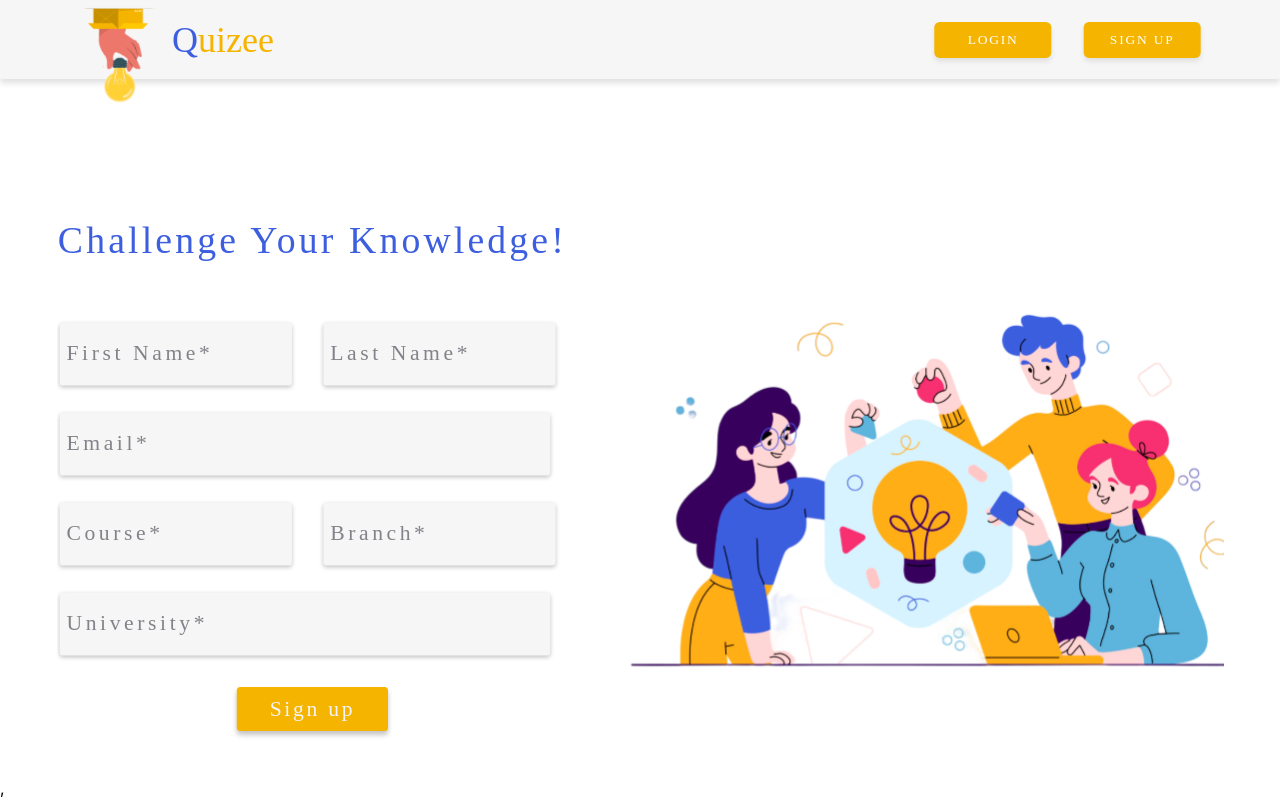
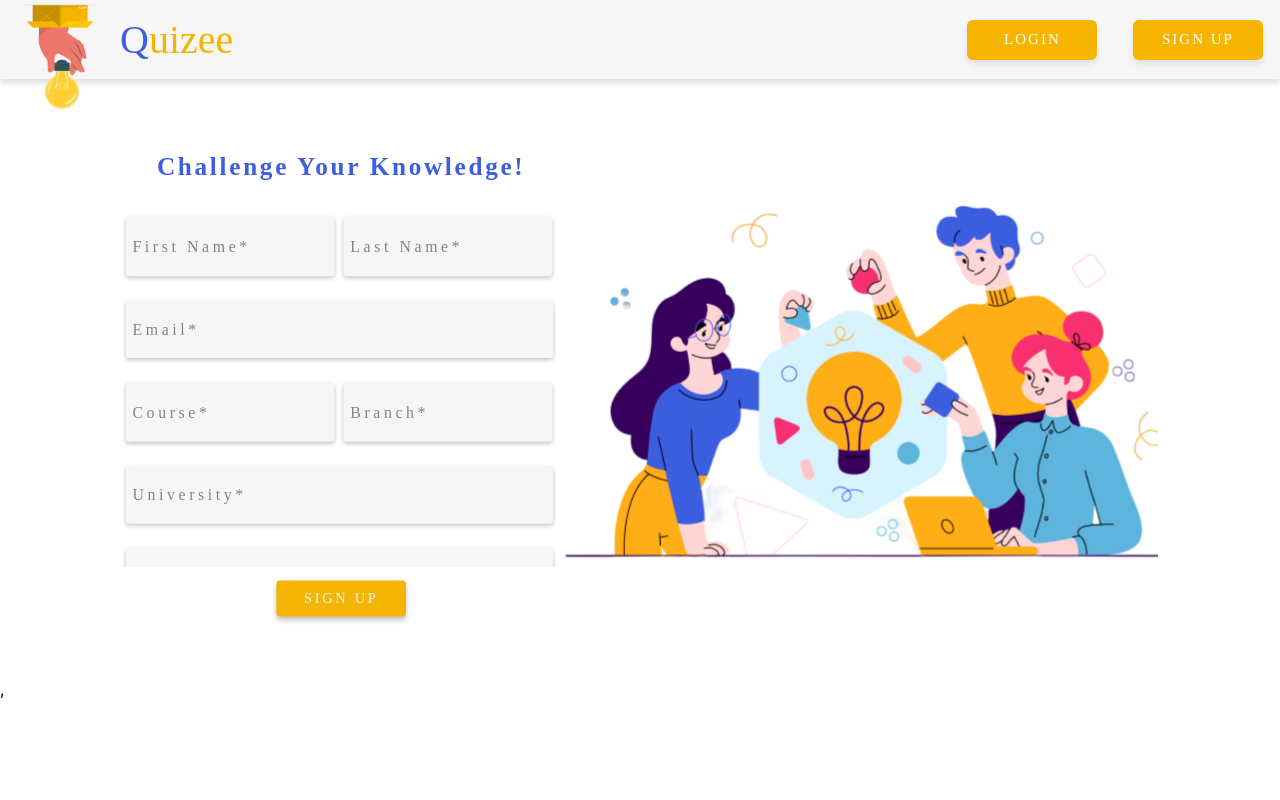
Before and after one commit to RohitRaj766/Qezee, a React (Create React App) app in the folder client/: page /signup in a window 1280 px wide. Built offline with nearby package versions, Linux system fonts and the light colour scheme.

Commit message:
signup Ui Fix

```diff
--- a/client/src/user/userScreens/signup/Signup.jsx
+++ b/client/src/user/userScreens/signup/Signup.jsx
@@ -28,12 +28,8 @@ const Signup = () => {
 
 
   useEffect(() => {
-    if (signupMessage === "OTP sent to email" && otpSent) {
-      alert("OTP sent to email");
-    } else if (signupMessage) {
-
-    }
-  }, [signupMessage, otpSent]);
+    if (signupMessage === "OTP sent to email") setOtpSent(true);
+  }, [signupMessage]);
 
   const handleChange = (e) => {
     setUserData({
@@ -80,11 +76,9 @@ const Signup = () => {
       ...userData,
       email: sanitizedEmail,
       password: sanitizedPassword,
-      confirmpassword: sanitizedConfirmPassword,
     };
 
     dispatch(signupRequest(sanitizedUserData));
-    setOtpSent(true);
   };
 
   const handleCloseModal = () => {
@@ -92,9 +86,9 @@ const Signup = () => {
   };
 
   return (
-    <div className='main'>
+    <div className='mainSignup'>
       <div className='boxContainer'>
-        <p>Challenge Your Knowledge!</p>
+        <p className='signupheading'>Challenge Your Knowledge!</p>
         <div className='formContainer'>
           <form onSubmit={handleSubmit}>
             <div className='smallForm'>
@@ -113,9 +107,10 @@ const Signup = () => {
             <input className="inputField" type="password" name="confirmpassword" value={userData.confirmpassword} onChange={handleChange} placeholder="Confirm Password*" required />
           </form>
         </div>
-        <button type="submit" onClick={handleSubmit}>Sign up</button>
-        {/* {signupMessage && <p>{signupMessage}</p>}
-        {error && <p>{error}</p>} */}
+
+        {signupMessage && <p>{signupMessage}</p>}
+        {error && <p>{error}</p>}
+        <button type="submit" onClick={handleSubmit}>SIGN UP</button>
       </div>
 
       <div>
--- a/client/src/user/userScreens/signup/Signup.scss
+++ b/client/src/user/userScreens/signup/Signup.scss
@@ -1,13 +1,11 @@
 @import "../../assets/Common";
 
-
-.main {
+.mainSignup {
     display: flex;
     justify-content: center;
     align-items: center;
-    gap: 5%;
-    margin-top: 120px;
-
+    width: 90%;
+    margin: 20px auto;
 
     .boxContainer {
         display: flex;
@@ -16,12 +14,13 @@
         width: 100%;
         max-width: 600px;
 
-        p {
-            font-size: 41.9px;
+        .signupheading {
+            font-size: 28px;
             color: rgba(60, 94, 223, 1);
-            margin-top: -10px;
+            // margin-top: -10px;
+            font-weight: 700;
             font-family: $primary-font;
-            letter-spacing:3.5px;
+            letter-spacing: 3px;
             white-space: nowrap;
             overflow: hidden;
             text-overflow: ellipsis;
@@ -33,10 +32,11 @@
             overflow-x: hidden;
             display: flex;
             flex-direction: column;
-            margin-top: 10px;
+
             &::-webkit-scrollbar {
                 width: 8px;
             }
+
             &::-webkit-scrollbar-thumb {
                 background-color: #7B8788;
                 border-radius: 10px;
@@ -58,66 +58,46 @@
                     color: rgb(130, 131, 137);
                     letter-spacing: 4px;
                     box-shadow: -0.005rem 0.125rem 0.325rem 0.005rem rgba(12, 12, 12, 0.25);
+                    background-color: #F7F6F6;
+                    border-radius: 0.25rem;
+                    border: none;
+                    font-family: $primary-font;
+                    font-size: 1.1rem;
+
                     &::placeholder {
-                        font-family: $primary-font;
-                        letter-spacing:4px;
-                        font-size: 1.5rem;
+                        letter-spacing: 4px;
                         color: rgb(130, 131, 137);
                     }
-                    &::-webkit-input-placeholder {
-                        font-family: $primary-font;
-                        letter-spacing:4px;
-                        font-size: 1.5rem;
+
+                    &:-webkit-autofill {
+                        -webkit-box-shadow: 0 0 0 1000px #F7F6F6 inset;
+                        -webkit-text-fill-color: rgb(130, 131, 137);
                     }
-                    &:-ms-input-placeholder {
-                        font-family: $primary-font;
-                        letter-spacing:4px;
-                        font-size: 1.5rem;
-                    }
+
                     &:focus {
                         outline: none;
-                    }
-                     &:-webkit-autofill {
-                        -webkit-box-shadow: 0 0 0 1000px #F7F6F6 inset;
-                        -webkit-text-fill-color: rgb(130, 131, 137);
-                     }
-                    &:-webkit-autofill:hover, &:-webkit-autofill:focus, &:-webkit-autofill:active {
-                        -webkit-box-shadow: 0 0 0 1000px #F7F6F6 inset;
-                        -webkit-text-fill-color: rgb(130, 131, 137);
                     }
                 }
 
                 .inputField {
                     width: 95%;
-                    height: 4.375rem;
-                    padding: 0 0 0 0.5rem;
-                    font-size: 1.5rem;
-                    font-family: $primary-font;
-                    background-color: #F7F6F6;
-                    border-radius: 0.25rem;
-                    border: none;
-                    margin: 0.9375rem 0;
-                    letter-spacing: 3px;
+                    height: 4rem;
+                    padding: 0 0.5rem;
+                    margin-top: 12px;
+                    margin-bottom: 15px;
                 }
 
                 .smallForm {
                     display: flex;
                     justify-content: space-between;
-                    gap: 1.25rem;
-
+                    width: 100%;
                     .smallInputField {
-                        flex: 1;
-                        justify-content: space-evenly;
-                        width: 15.625rem;
-                        height: 4.375rem;
-                        padding: 0 0 0 0.5rem;
-                        font-size: 1.5rem;
-                        font-family: $primary-font;
-                        background-color: #F7F6F6;
-                        border-radius: 0.25rem;
-                        border: none;
-                        margin: 0.9375rem 0.9375rem 0.9375rem 0;
-
+                        width: 46%;
+                        height: 4rem;
+                        padding-left: 0.5rem;
+                        margin-top: 12px;
+                        margin-bottom: 15px;
+                        margin-right: 10px
                     }
                 }
             }
@@ -126,16 +106,17 @@
         button {
             @include button;
             background-color: #F5B400;
-            height: 3.06rem;
+            height: 2.5rem;
             width: 100%;
-            max-width: 10.5rem;
+            max-width: 9rem;
             border-radius: 0.25rem;
             color: #F4F4F4;
-            font-size: 1.5rem;
+            font-size: 1rem;
             box-shadow: 0 0.25rem 0.375rem 0 rgba(12, 12, 12, 0.25);
-            margin: 1.25rem;
+            margin: 1rem;
             font-family: $primary-font;
-            letter-spacing:3px;
+            letter-spacing: 3px;
+            font-weight: 500;
 
             &:hover {
                 background-color: darken(#F5B400, 1%);
@@ -143,43 +124,41 @@
                 box-shadow: 0 0.25rem 0.5rem 0 rgba(12, 12, 12, 0.35);
             }
         }
-
     }
-
 }
 
 @media (max-width: 1350px) {
-    .main {
+    .mainSignup {
         transform: scale(0.95);
     }
 }
 
-
 @media (max-width: 1300px) {
-    .main {
+    .mainSignup {
         transform: scale(0.9);
     }
 }
 
 @media (max-width: 1250px) {
-    .main {
+    .mainSignup {
         transform: scale(0.85);
     }
 }
 
 @media (max-width: 1200px) {
-    .main {
+    .mainSignup {
         transform: scale(0.8);
     }
 }
 
 @media (max-width: 1100px) {
-    .main {
+    .mainSignup {
         transform: scale(0.75);
     }
 }
+
 @media (max-width: 1000px) {
-    .main {
+    .mainSignup {
         transform: scale(0.7);
     }
 }
```
Also changed, not shown: client/src/user/userScreens/signup/Register.jsx (deleted, +0 -20 lines), client/src/user/userScreens/signup/Register.scss (deleted, +0 -19 lines).
